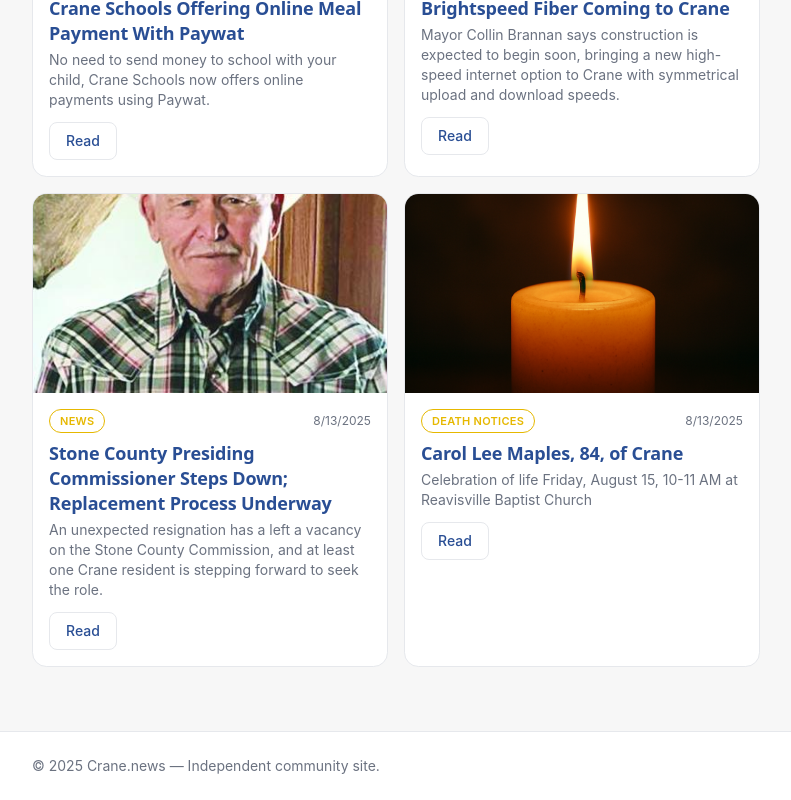
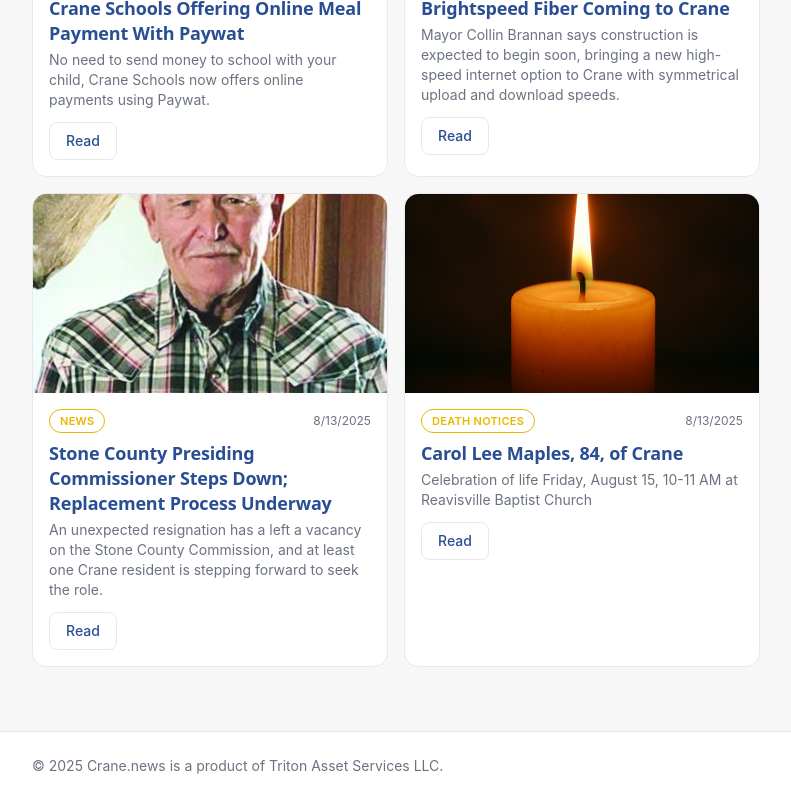
Before and after one commit to WarmMilkCodes/crane-news, a Next.js app: page / in a window 1280 px wide. Shown: the part 1214-2014 px from the top of the page, without its empty margins (56-847 px from the left). Built offline with nearby package versions, Linux system fonts and the light colour scheme; no server answers.

Commit message:
Update Footer.tsx with LLC info

```diff
--- a/src/components/Footer.tsx
+++ b/src/components/Footer.tsx
@@ -2,7 +2,7 @@ export function Footer() {
   return (
     <footer className="mt-10 border-t border-[var(--color-outline)] bg-[var(--color-surface)]">
       <div className="mx-auto max-w-6xl px-4 md:px-6 py-6 text-sm text-[var(--color-muted)]">
-        <div>© {new Date().getFullYear()} Crane.news — Independent community site.</div>
+        <div>© {new Date().getFullYear()} Crane.news is a product of Triton Asset Services LLC.</div>
       </div>
     </footer>
   );
```
